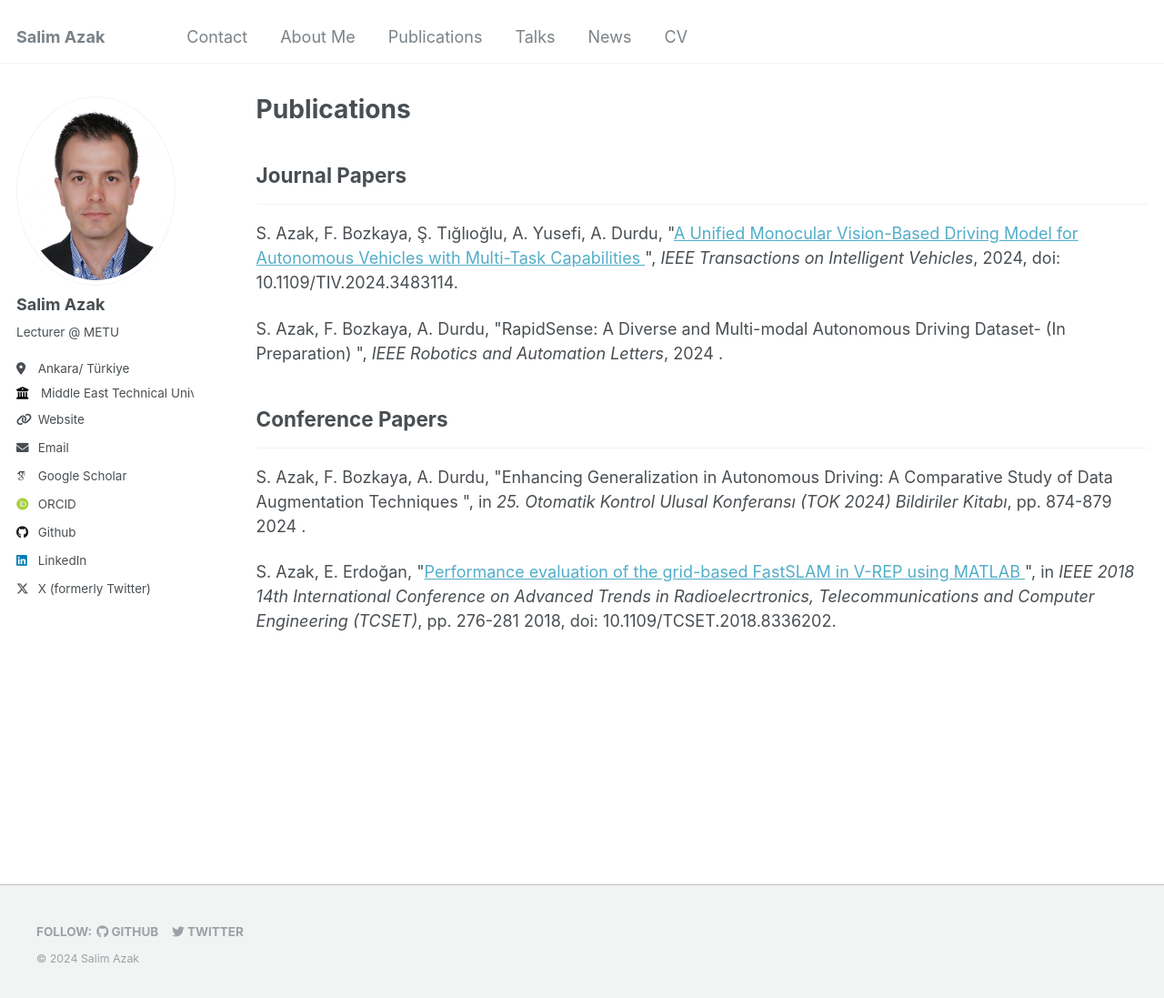
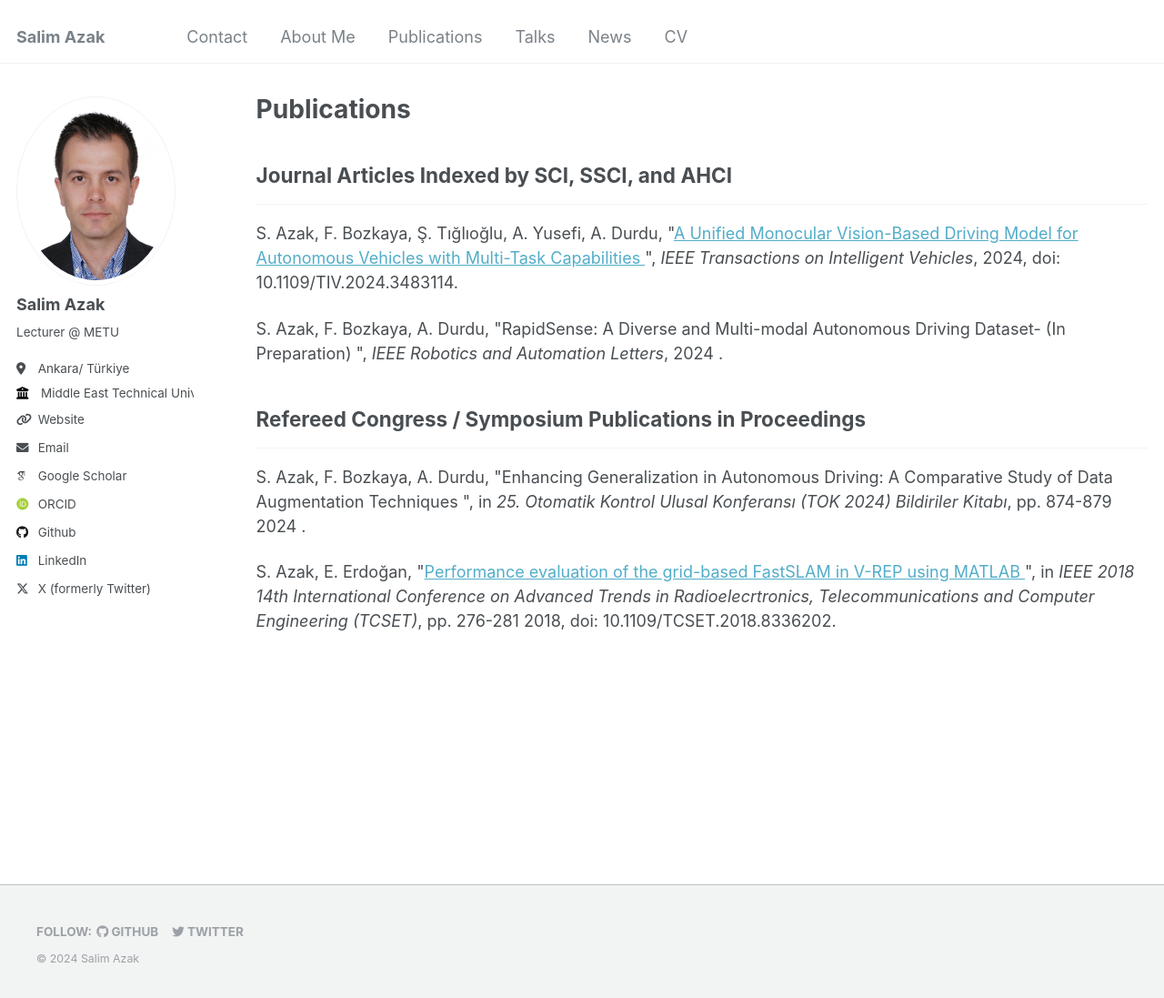
Before and after one commit to salimazak/salimazak.github.io, a Jekyll site: the page built from _pages/publications.html, in a window 1280 px wide and 1098 px high. Shown: the whole window at 91% size. Built offline with Jekyll 4.4.1, drawn with Linux system fonts in a browser that asks for light colours; some web fonts are replaced.

Commit message:
Update publications.html

```diff
--- a/_pages/publications.html
+++ b/_pages/publications.html
@@ -5,14 +5,14 @@ permalink: /publications/
 author_profile: true
 ---
 
-<h2>Journal Papers</h2><hr />
+<h2>Journal Articles Indexed by SCI, SSCI, and AHCI</h2><hr />
 {% for post in site.publications reversed %}
   {% if post.category == "journal" %}
     {% include archive-single.html %}
   {% endif %}
 {% endfor %}
 
-<h2>Conference Papers</h2><hr />
+<h2>Refereed Congress / Symposium Publications in Proceedings</h2><hr />
 {% for post in site.publications reversed %}
   {% if post.category == "conference" %}
     {% include archive-single.html %}
```
